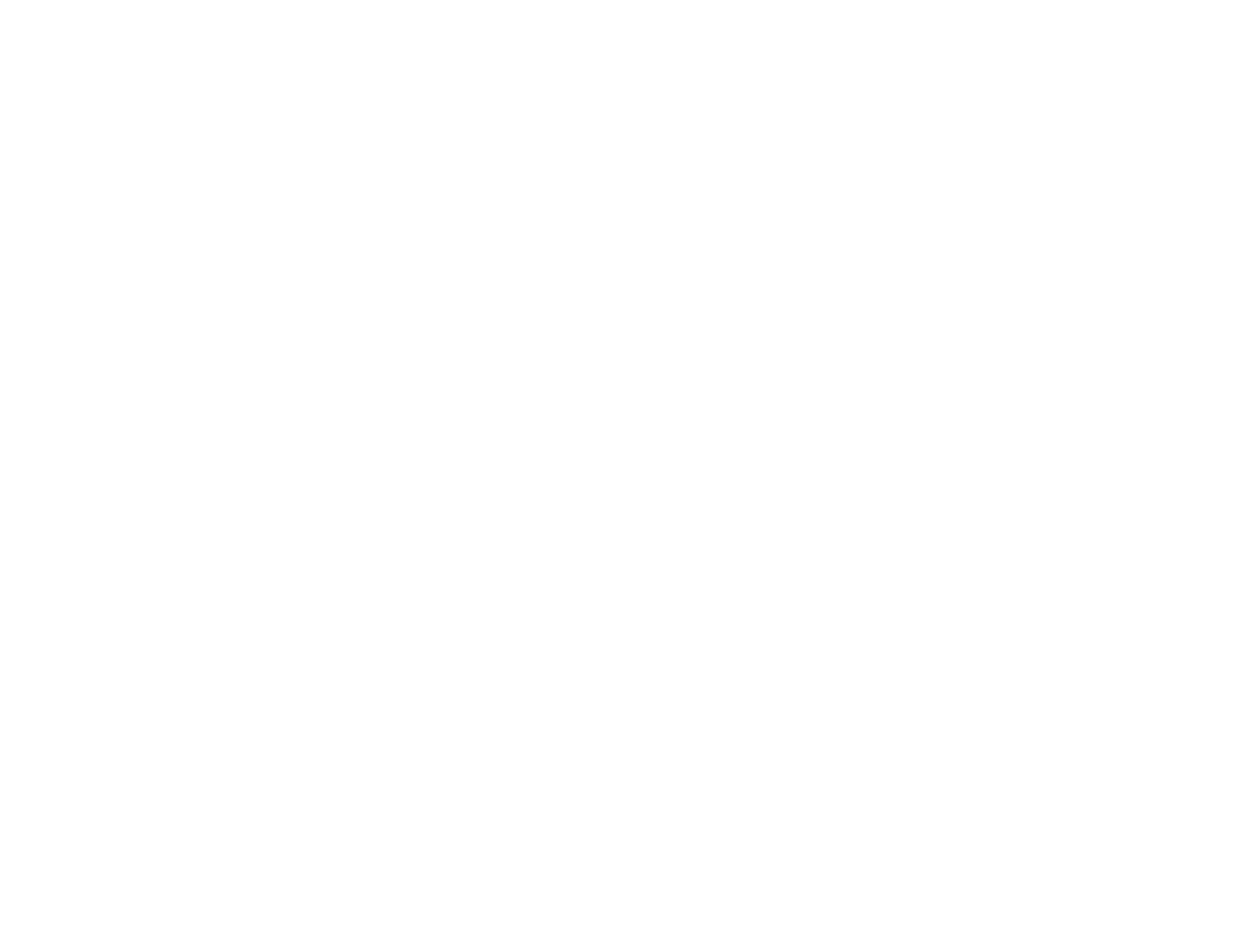
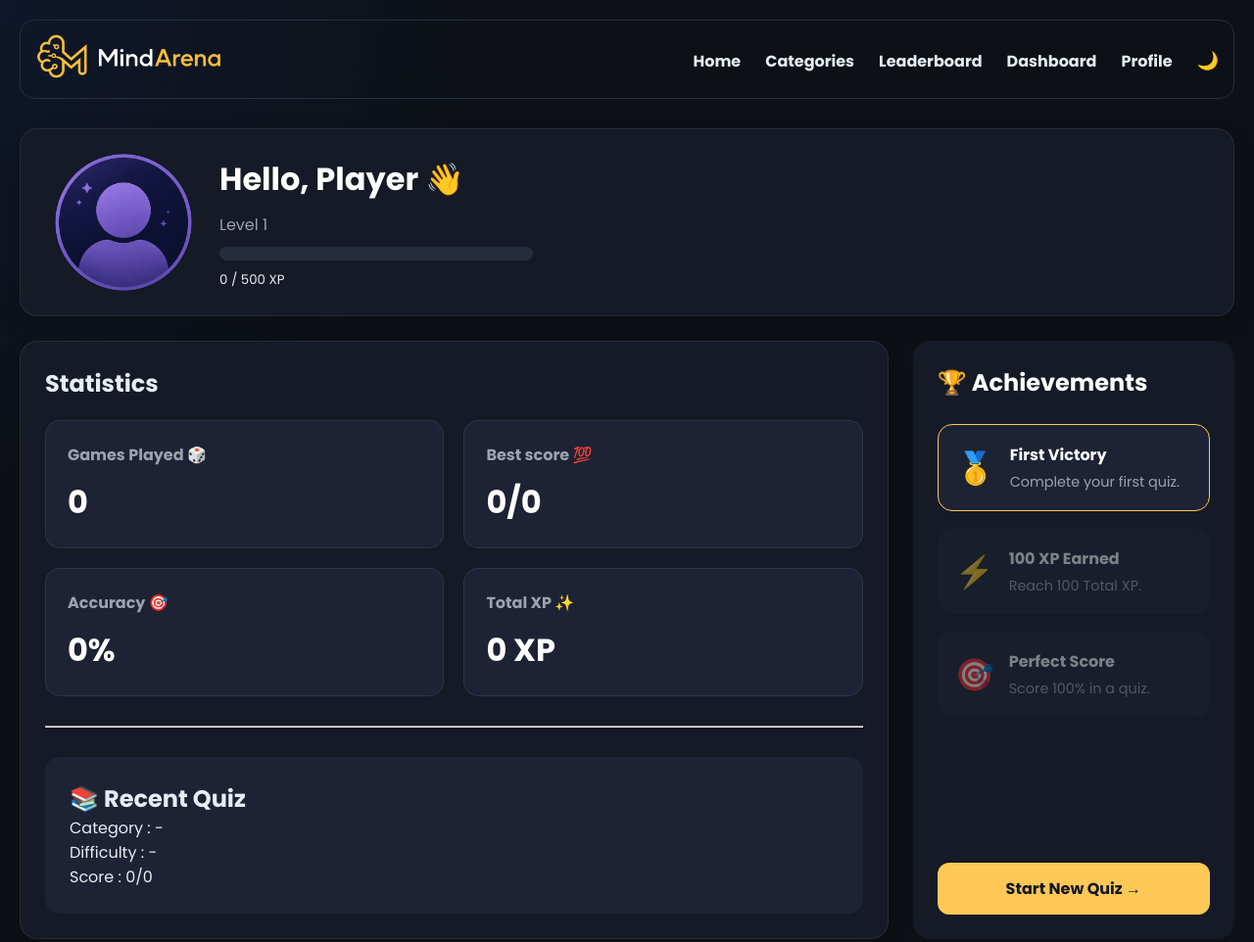
Before and after one commit to pari-26-vaish/MindArena, a plain HTML site: page pages/dashboard.html in a window 1280 px wide. Shown: the whole page at 98% size. Before the commit the page ends 800 px from the top, so only its background shows below. Drawn offline with Linux system fonts and the light colour scheme; a web font is replaced by a local one.

Commit message:
Added Dashboard/Profile page

```diff
--- a/CSS/dashboard.css
+++ b/CSS/dashboard.css
@@ -0,0 +1,319 @@
+:root {
+  --bg-color: #0d1117;
+  --card-color: #161b22;
+  --text-color: #e6edf3;
+  --muted-color: #9ca3af;
+  --border-color: #263041;
+
+  --primary-color: #60a5fa;
+  --accent-color: #a78bfa;
+  --success-color: #34d399;
+  --warning-color: #fbbf24;
+  --danger-color: #f87171;
+}
+* {
+  margin: 0;
+  padding: 0;
+  box-sizing: border-box;
+}
+
+body {
+  background:
+    radial-gradient(circle at top left, #0f172a, transparent 30%),
+    var(--bg-color);
+  padding: 20px;
+  font-family: "Poppins";
+}
+nav {
+  display: flex;
+  justify-content: space-between;
+  align-items: center;
+  max-width: 1400px;
+  margin: auto;
+  border: 1px solid var(--border-color);
+  border-radius: 15px;
+  padding-left: 15px;
+  padding-right: 15px;
+  padding-bottom: 10px;
+  padding-top: 10px;
+  /* transition:
+    background 0.3s ease-in-out,
+    backdrop-filter 0.3s ease-in-out;
+  /* position: sticky; */
+  /* top: 20px;
+  z-index: 1000; */
+}
+
+/* nav.scrolled {
+  top: 12px;
+  background: rgba(10, 15, 25, 0.45);
+  backdrop-filter: blur(18px);
+  -webkit-backdrop-filter: blur(18px);
+  box-shadow: 0 8px 30px rgba(0, 0, 0, 0.2);
+} */
+ul {
+  display: flex;
+  gap: 25px;
+  list-style-type: none;
+}
+a {
+  display: inline-block;
+  text-decoration: none;
+  color: var(--text-color);
+  font-size: 16px;
+  transition: transform 0.3s ease-in-out;
+}
+a:hover {
+  transform: translateY(-5px);
+}
+
+#theme-btn {
+  background-color: transparent;
+  font-size: 18px;
+  border: none;
+  cursor: pointer;
+  transition: transform 0.3 ease-in-out;
+}
+
+#theme-btn:hover {
+  transform: rotate(25deg) scale(1.15);
+}
+
+/* Dashboard */
+.dashboard {
+  max-width: 1400px;
+
+  margin: auto;
+}
+
+.profile {
+  display: flex;
+  align-items: center;
+  gap: 28px;
+  padding: 25px 35px;
+  background: #151a26;
+  border: 1px solid rgba(255, 255, 255, 0.08);
+  border-radius: 18px;
+  box-shadow: 0 10px 25px rgba(0, 0, 0, 0.2);
+  margin-top: 30px;
+}
+.profile-photo {
+  width: 140px;
+
+  height: 140px;
+
+  flex-shrink: 0;
+}
+
+.profile-photo img {
+  width: 100%;
+
+  height: 100%;
+
+  object-fit: cover;
+
+  border-radius: 50%;
+}
+.profile-info {
+  display: flex;
+
+  flex-direction: column;
+
+  justify-content: center;
+
+  gap: 10px;
+}
+
+.profile-info h2 {
+  color: white;
+
+  font-size: 2rem;
+
+  margin: 0;
+}
+
+.profile-info p {
+  color: #9ca3af;
+
+  margin: 0;
+}
+h1,
+h2,
+p,
+h3,
+#xp-text {
+  color: var(--text-color);
+}
+.progress-bar {
+  width: 320px;
+
+  height: 14px;
+
+  border-radius: 20px;
+
+  overflow: hidden;
+
+  background: #252d3d;
+}
+#progress-fill {
+  width: 0%;
+  height: 100%;
+  background: linear-gradient(90deg, #60a5fa, #a78bfa);
+  border-radius: 20px;
+  transition: width 0.3s ease;
+}
+/* Stats Panel */
+
+.dashboard-content {
+  display: flex;
+
+  gap: 25px;
+
+  margin-top: 25px;
+}
+
+.stats-panel {
+  padding: 25px;
+  flex: 3;
+  min-height: 550px;
+  background: #151a26;
+  border: 1px solid rgba(255, 255, 255, 0.08);
+  border-radius: 18px;
+  box-shadow: 0 10px 25px rgba(0, 0, 0, 0.2);
+}
+.stats-grid {
+  display: grid;
+
+  grid-template-columns: repeat(2, 1fr);
+
+  gap: 20px;
+
+  margin-top: 20px;
+
+  margin-bottom: 30px;
+}
+.card {
+  background: #1d2334;
+
+  border-radius: 15px;
+
+  padding: 22px;
+
+  min-height: 120px;
+  transition: all 0.3s ease-in-out;
+  border: solid 1px rgba(255, 255, 255, 0.08);
+}
+.card:hover {
+  transform: translateY(-5px);
+  transition: transform 0.3s ease-in-out;
+  box-shadow: 0 5px 10px #ffc857;
+}
+.card h3 {
+  color: #9ca3af;
+  font-size: 1rem;
+  margin-bottom: 12px;
+}
+
+.card p {
+  font-size: 2rem;
+  color: white;
+  font-weight: 700;
+}
+.recent-quiz {
+  margin-top: 30px;
+
+  background: #1d2334;
+
+  border-radius: 15px;
+
+  padding: 25px;
+}
+.achievements {
+  flex: 1;
+
+  background: #151a26;
+
+  border-radius: 18px;
+
+  padding: 25px;
+
+  min-height: 550px;
+
+  display: flex;
+
+  flex-direction: column;
+}
+
+.achievements h2 {
+  color: white;
+
+  margin-bottom: 25px;
+}
+
+.achievement-card {
+  display: flex;
+
+  align-items: center;
+
+  gap: 15px;
+
+  background: #1d2334;
+
+  border-radius: 15px;
+
+  padding: 18px;
+
+  margin-bottom: 18px;
+
+  opacity: 0.45;
+
+  transition: 0.3s;
+}
+
+.achievement-card.unlocked {
+  opacity: 1;
+
+  border: 1px solid #ffc857;
+}
+
+.icon {
+  font-size: 2rem;
+}
+
+.achievement-card h4 {
+  color: white;
+
+  margin: 0;
+}
+
+.achievement-card p {
+  margin-top: 5px;
+
+  color: #9ca3af;
+
+  font-size: 0.9rem;
+}
+
+.start-btn {
+  margin-top: auto;
+
+  text-align: center;
+
+  text-decoration: none;
+
+  background: #ffc857;
+
+  color: #111827;
+
+  padding: 14px;
+
+  border-radius: 12px;
+
+  font-weight: 700;
+
+  transition: 0.3s;
+}
+
+.start-btn:hover {
+  transform: translateY(-4px);
+}
--- a/JS/dashboard.js
+++ b/JS/dashboard.js
@@ -0,0 +1,90 @@
+// ==============================
+// Reveal Animation
+// ==============================
+
+const reveals = document.querySelectorAll(".reveal");
+
+const observer = new IntersectionObserver(
+  (entries) => {
+    entries.forEach((entry) => {
+      if (entry.isIntersecting) {
+        entry.target.classList.add("active");
+      }
+    });
+  },
+  {
+    threshold: 0.2,
+  },
+);
+
+reveals.forEach((el) => observer.observe(el));
+
+// ==============================
+// Fetch Data
+// ==============================
+
+const gamesPlayed = Number(localStorage.getItem("gamesPlayed")) || 0;
+const bestScore = localStorage.getItem("bestScore") || "0/0";
+const accuracy = Number(localStorage.getItem("accuracy")) || 0;
+const totalXP = Number(localStorage.getItem("totalXP")) || 0;
+const currentLevel = Number(localStorage.getItem("currentLevel")) || 1;
+const username = localStorage.getItem("username") || "Player";
+
+const lastCategory = localStorage.getItem("lastCategory") || "-";
+const lastDifficulty = localStorage.getItem("lastDifficulty") || "-";
+const lastScore = localStorage.getItem("lastScore") || "0/0";
+
+// ==============================
+// Update Dashboard
+// ==============================
+
+document.getElementById("games-played").textContent = gamesPlayed;
+document.getElementById("best-score").textContent = bestScore;
+document.getElementById("accuracy").textContent = `${accuracy}%`;
+document.getElementById("total-xp").textContent = `${totalXP} XP`;
+
+document.getElementById("username").textContent = username;
+document.getElementById("level").textContent = `Level ${currentLevel}`;
+
+document.getElementById("category").textContent = lastCategory;
+document.getElementById("difficulty").textContent = lastDifficulty;
+document.getElementById("score").textContent = lastScore;
+
+// ==============================
+// XP Progress Bar
+// ==============================
+
+const xpPerLevel = 500;
+
+const currentXP = totalXP % xpPerLevel;
+const progress = (currentXP / xpPerLevel) * 100;
+
+document.getElementById("progress-fill").style.width = `${progress}%`;
+
+document.getElementById("xp-text").textContent =
+  `${currentXP} / ${xpPerLevel} XP`;
+
+// ==============================
+// Achievements
+// ==============================
+
+// First Quiz
+
+if (gamesPlayed >= 1) {
+  document.getElementById("first-win").classList.add("unlocked");
+}
+
+// 100 XP
+
+if (totalXP >= 100) {
+  document.getElementById("xp-achievement").classList.add("unlocked");
+}
+
+// Perfect Score
+
+const best = Number(bestScore.split("/")[0]);
+const total = Number(bestScore.split("/")[1]);
+
+if (best === total && total > 0) {
+  document.getElementById("perfect-score").classList.add("unlocked");
+}
--- a/pages/dashboard.html
+++ b/pages/dashboard.html
@@ -0,0 +1,151 @@
+<!doctype html>
+<html>
+  <head>
+    <meta charset="UTF-8" />
+    <meta name="viewport" content="width=device-width, initial-scale=1.0" />
+    <title>MindArena</title>
+    <link rel="icon" type="image/x-icon" href="../assets/icons/favicon.ico" />
+
+    <!-- CSS -->
+    <link rel="stylesheet" href="../CSS/dashboard.css" />
+
+    <!-- Google Font -->
+    <link rel="preconnect" href="https://fonts.googleapis.com" />
+    <link rel="preconnect" href="https://fonts.gstatic.com" crossorigin />
+    <link
+      href="https://fonts.googleapis.com/css2?family=Lexend:wght@100..900&family=Playwrite+NZ+Basic:wght@100..400&family=Poppins:ital,wght@0,100;0,200;0,300;0,400;0,500;0,600;0,700;0,800;0,900;1,100;1,200;1,300;1,400;1,500;1,600;1,700;1,800;1,900&display=swap"
+      rel="stylesheet"
+    />
+    <link rel="preconnect" href="https://fonts.googleapis.com" />
+    <link rel="preconnect" href="https://fonts.gstatic.com" crossorigin />
+    <link
+      href="https://fonts.googleapis.com/css2?family=Inter:ital,opsz,wght@0,14..32,100..900;1,14..32,100..900&display=swap"
+      rel="stylesheet"
+    />
+    <script src="../JS/dashboard.js" defer></script>
+  </head>
+  <body>
+    <nav id="navbar">
+      <div class="logo">
+        <img
+          src="../assets/icons/Logo.png"
+          alt="MindArena Logo"
+          height="52"
+          width=""
+        />
+      </div>
+      <ul>
+        <li style="font-size: 20px; font-weight: bold; align-items: center">
+          <a href="../index.html">Home</a>
+        </li>
+        <li style="font-size: 20px; font-weight: bold; align-items: center">
+          <a href="../pages/categories.html">Categories</a>
+        </li>
+        <li style="font-size: 20px; font-weight: bold; align-items: center">
+          <a href="../pages/leaderboard.html">Leaderboard</a>
+        </li>
+        <li style="font-size: 20px; font-weight: bold; align-items: center">
+          <a href="../pages/dashboard.html">Dashboard</a>
+        </li>
+        <li style="font-size: 20px; font-weight: bold; align-items: center">
+          <a href="../pages/profile.html">Profile</a>
+        </li>
+        <li style="font-size: 20px; font-weight: bold; align-items: center">
+          <button id="theme-btn">🌙</button>
+        </li>
+      </ul>
+    </nav>
+    <section class="dashboard-header">
+      <div class="profile">
+
+    <div class="profile-photo">
+        <img src="../assets/images/profile.png" alt="">
+    </div>
+
+    <div class="profile-info">
+
+        <h2>Hello, <span id="username"></span> 👋</h2>
+
+        <p id="level">Level 2</p>
+
+        <div class="progress-bar">
+            <div id="progress-fill"></div>
+        </div>
+
+        <small id="xp-text">240 / 500 XP</small>
+
+    </div>
+
+</div>
+
+      <!-- Stats and Achievements       -->
+
+      <div class="dashboard-content">
+        <div class="stats-panel">
+          <h1>Statistics</h1>
+          <div class="stats-grid">
+            <div class="card">
+                <h3>Games Played 🎲</h3>
+                <p id="games-played">10</p>
+            </div>
+            <div class="card">
+                <h3>Best score 💯</h3>
+                <p id="best-score">850</p>
+            </div>
+            <div class="card">
+                <h3>Accuracy 🎯</h3>
+                <p id="accuracy">72%</p>
+          </div>
+          <div class="card">
+                <h3>Total XP ✨</h3>
+                <p id="total-xp">240</p>
+        </div>
+          </div>
+          <hr>
+          <div class="recent-quiz">
+            <h1>📚 Recent Quiz</h1>
+
+            <p>Category : <span id="category">Science</span></p>
+            <p>Difficulty : <span id="difficulty">Easy</span></p>
+            <p>Score : <span id="score"> 8/10</span></p>
+          </div>
+        </div>
+        <div class="achievements">
+
+    <h2>🏆 Achievements</h2>
+
+    <div class="achievement-card unlocked" id="first-win">
+        <span class="icon">🥇</span>
+
+        <div>
+            <h4>First Victory</h4>
+            <p>Complete your first quiz.</p>
+        </div>
+    </div>
+
+    <div class="achievement-card" id="xp-achievement">
+        <span class="icon">⚡</span>
+
+        <div>
+            <h4>100 XP Earned</h4>
+            <p>Reach 100 Total XP.</p>
+        </div>
+    </div>
+
+    <div class="achievement-card" id="perfect-score">
+        <span class="icon">🎯</span>
+
+        <div>
+            <h4>Perfect Score</h4>
+            <p>Score 100% in a quiz.</p>
+        </div>
+    </div>
+
+    <a href="../pages/categories.html" class="start-btn">
+        Start New Quiz →
+    </a>
+
+</div>
+    </section>
+  </body>
+</html>
```
Also changed, not shown: JS/result.js (+81 -11 lines), index.html (+5 -5 lines), pages/quiz.html (+1 -1 lines), CSS/profile.css (deleted), assets/images/profile.png (added), pages/profile.html (deleted).
